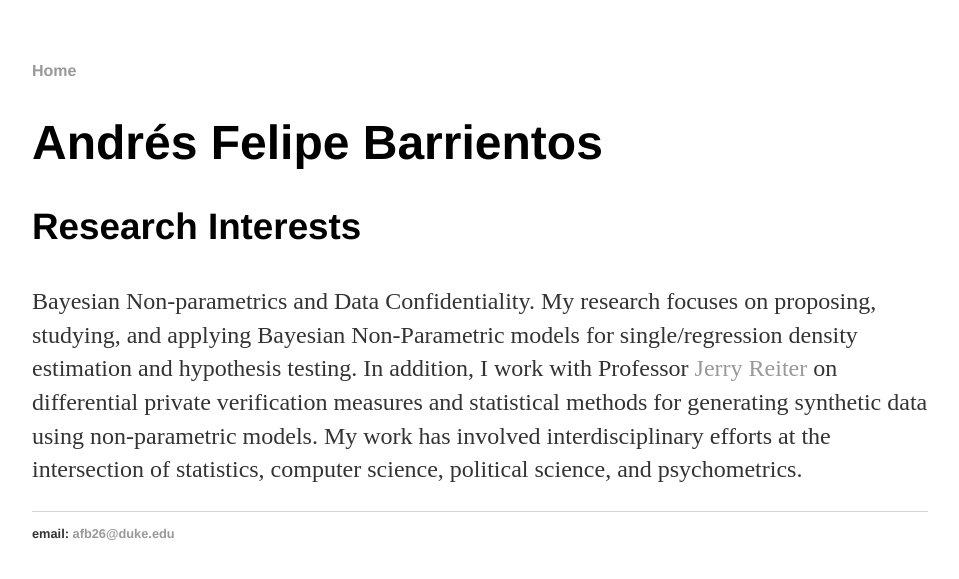
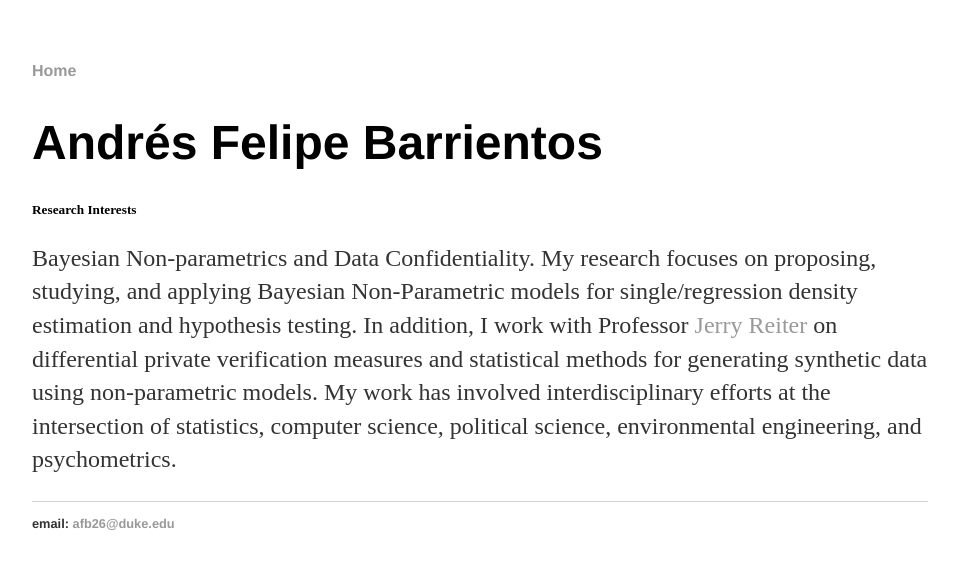
Before and after one commit to anfebar/anfebar.github.io, a Jekyll site: the page built from index.html, in a window 1280 px wide. Shown: the top 579 px of the page, without its empty margins (160-1119 px from the left). Built offline with Jekyll 4.4.1, drawn with Linux system fonts in a browser that asks for light colours.

Commit message:
Update index.html

```diff
--- a/index.html
+++ b/index.html
@@ -5,6 +5,6 @@ title: Andres F. Barrientos
 
 		<div class="blurb">
 			<h1>Andrés Felipe Barrientos</h1>
-			<h3>Research Interests</h3>
-			<p>Bayesian Non-parametrics and Data Confidentiality. My research focuses on proposing, studying, and applying Bayesian Non-Parametric models for single/regression density estimation and hypothesis testing. In addition, I work with Professor <a href="http://www2.stat.duke.edu/~jerry/">Jerry Reiter</a> on differential private verification measures and statistical methods for generating synthetic data using non-parametric models. My work has involved interdisciplinary efforts at the intersection of statistics, computer science, political science, and psychometrics.</p>
+			<h5>Research Interests</h5>
+			<p>Bayesian Non-parametrics and Data Confidentiality. My research focuses on proposing, studying, and applying Bayesian Non-Parametric models for single/regression density estimation and hypothesis testing. In addition, I work with Professor <a href="http://www2.stat.duke.edu/~jerry/">Jerry Reiter</a> on differential private verification measures and statistical methods for generating synthetic data using non-parametric models. My work has involved interdisciplinary efforts at the intersection of statistics, computer science, political science, environmental engineering, and psychometrics.</p>
 		</div>
```
